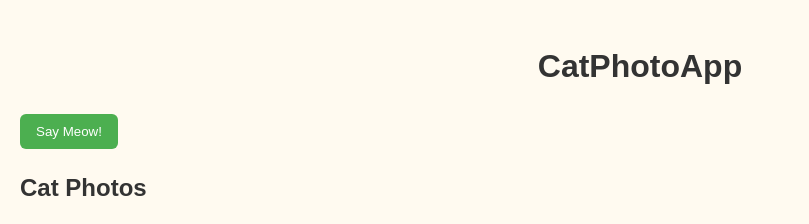
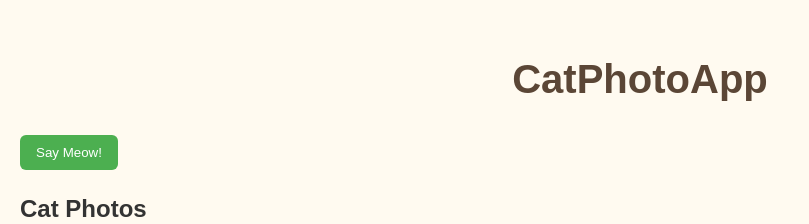
Before and after one commit to jesterreyperez/cat-photo-app, a plain HTML site: page index.html in a window 1280 px wide. Shown: the top 224 px of the page, without its empty margins (0-809 px from the left). Drawn offline with Linux system fonts and the light colour scheme.

Commit message:
Make the heading stand out

```diff
--- a/style.css
+++ b/style.css
@@ -9,6 +9,9 @@ body {
 
 h1 {
   text-align: center;
+  color: #5b4636;
+  font-size: 2.5rem;
+  margin-bottom: 24px;
 }
 
 img {
```
